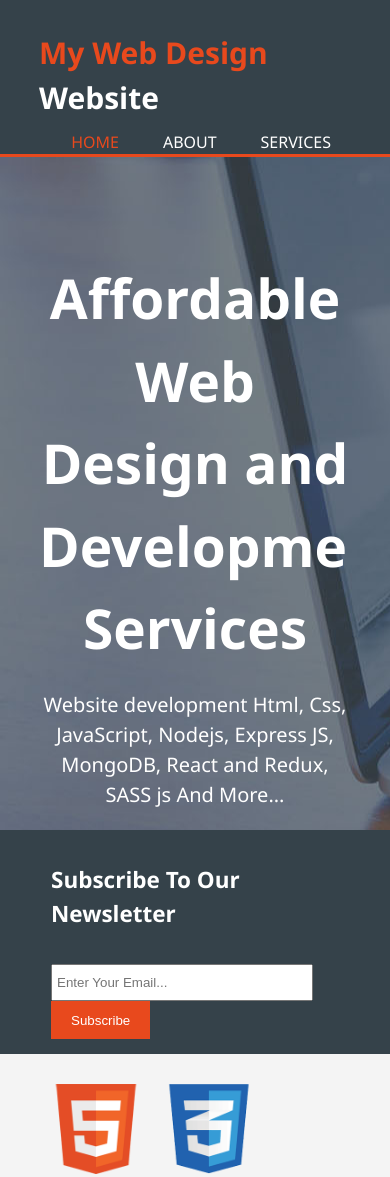
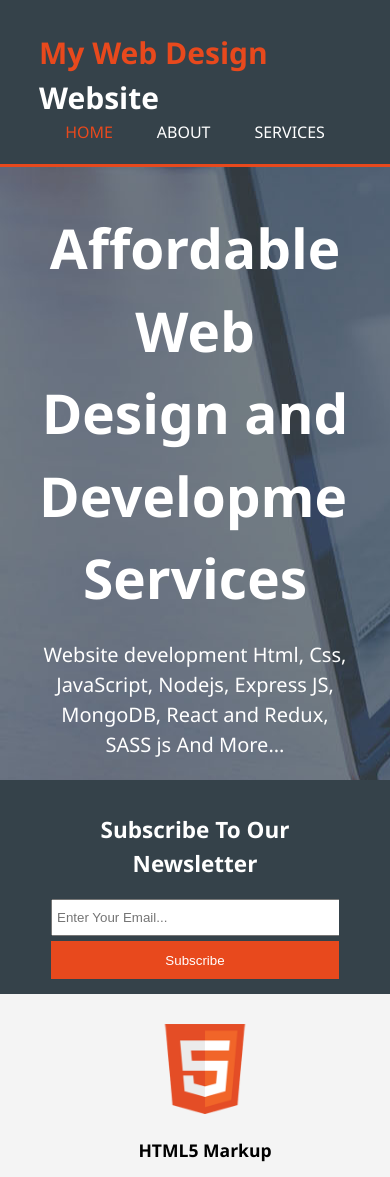
Before and after one commit to abdalahfarhat/Web-Design-Site, a plain HTML site: page index.html in a window 390 px wide. Shown: the top 1177 px of the page. Drawn offline with Linux system fonts and the light colour scheme.

Commit message:
finising website

```diff
--- a/style.css
+++ b/style.css
@@ -175,3 +175,37 @@ footer {
   background-color: #e8491d;
   text-align: center;
 }
+
+/*media queries*/
+
+@media (max-width: 768px) {
+  header#branding,
+  header nav,
+  header nav li,
+  #newsletter h1,
+  #newsletter form,
+  #boxes .box,
+  article#main-col,
+  aside#sidebar {
+    float: none;
+    text-align: center;
+    width: 100%;
+  }
+  header {
+    padding-bottom: 20px;
+  }
+  #showcase h1 {
+    margin-top: 40px;
+  }
+  #newsletter button,
+  .quote button {
+    display: block;
+    width: 100%;
+  }
+  #newsletter input[type="email"],
+  .quote input,
+  .quote textarea {
+    width: 100%;
+    margin-bottom: 5px;
+  }
+}
```
